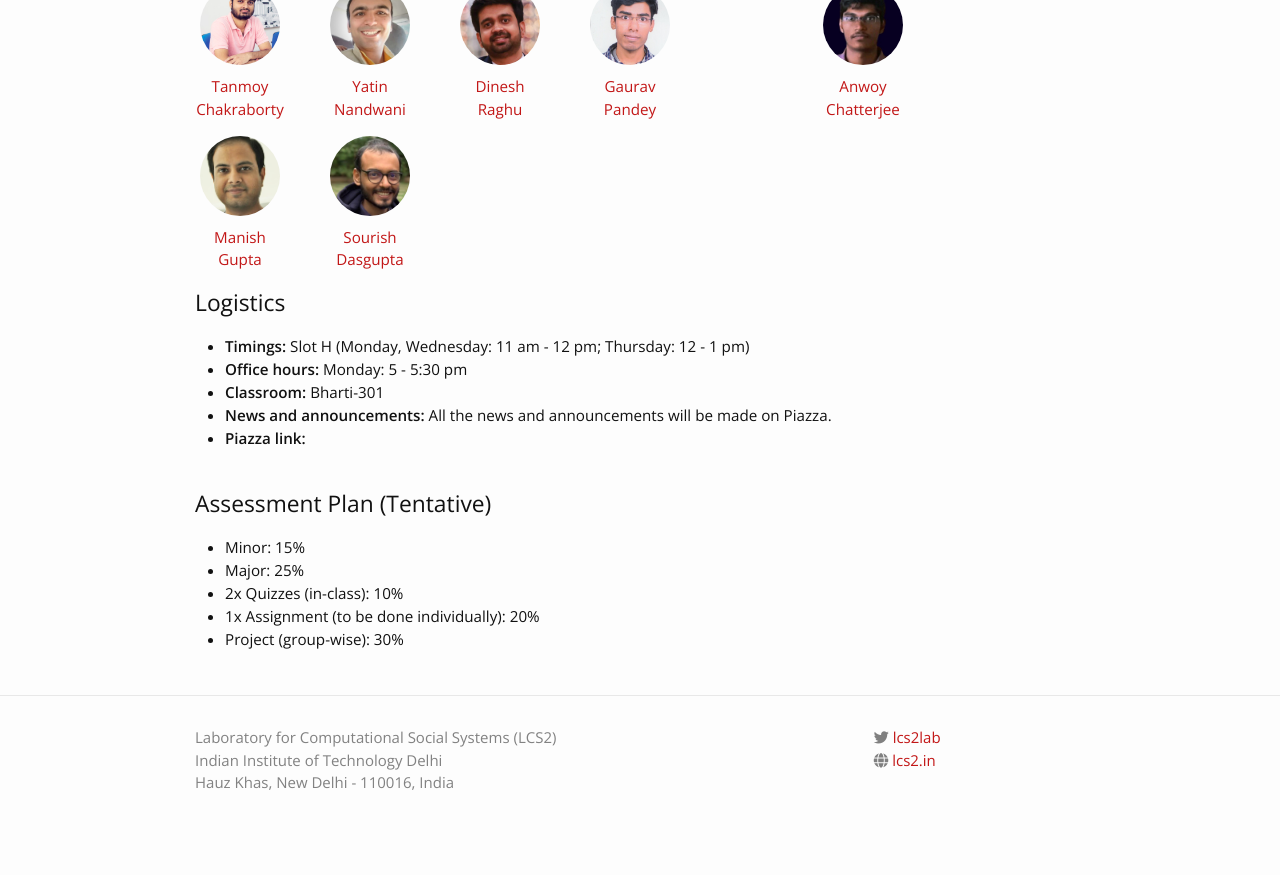
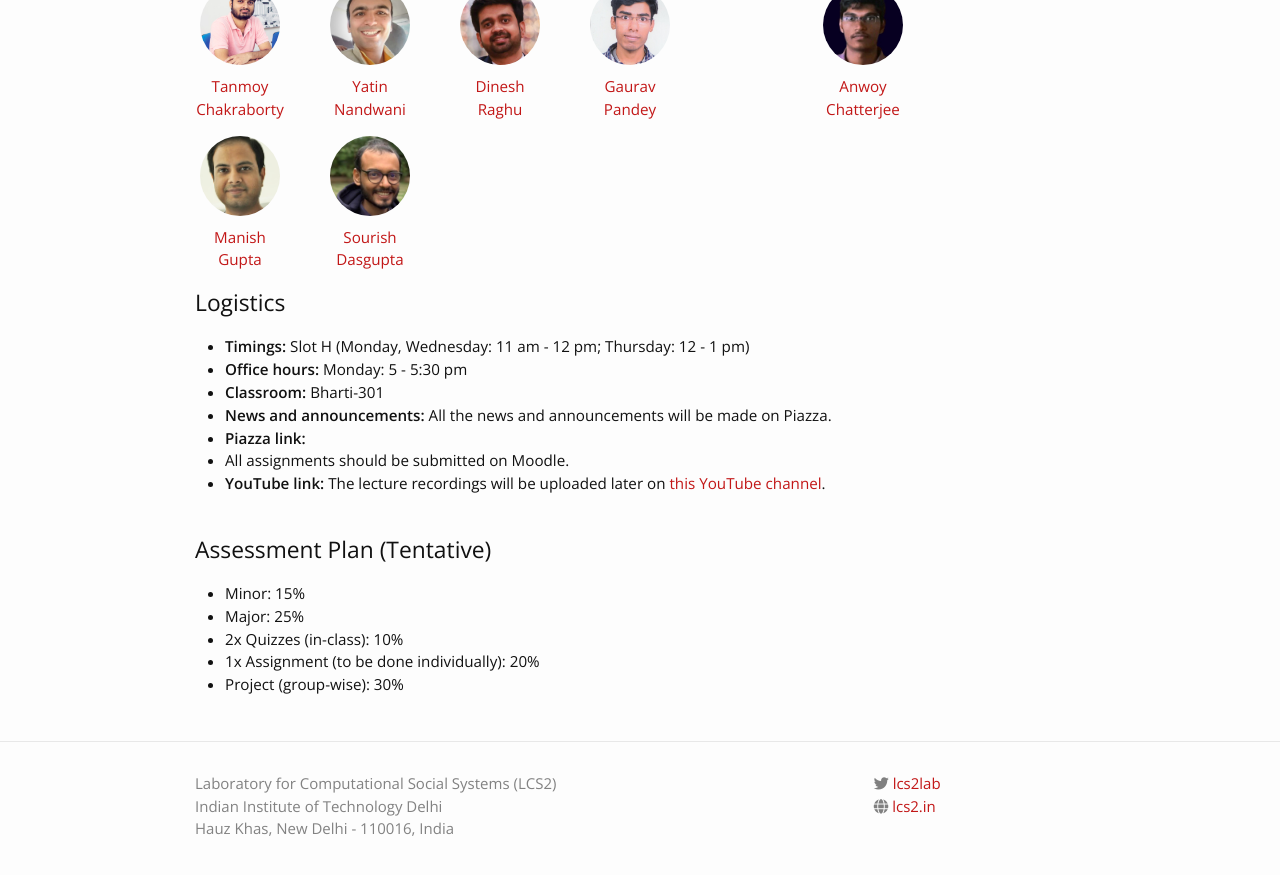
Before and after one commit to lcs2-iitd/ELL881-AIL821-2401, a Jekyll site: the page built from index.md, in a window 1280 px wide and 900 px high, scrolled down 1108 px. Shown: the top 875 px of the window. Built offline with Jekyll 4.4.1, drawn with Linux system fonts in a browser that asks for light colours; nearby versions of some CDN libraries; before the commit the page ends 1962 px from its top, so only the background shows below that.

Commit message:
Update home.html

```diff
--- a/_layouts/home.html
+++ b/_layouts/home.html
@@ -78,6 +78,8 @@ layout: default
       <li><b>Classroom:</b> Bharti-301</li>
         <li><b>News and announcements:</b> All the news and announcements will be made on Piazza.</li>
         <li><b>Piazza link:</b> </li>
+        <li>All assignments should be submitted on Moodle.</li>
+        <li><b>YouTube link:</b> The lecture recordings will be uploaded later on  <a href="https://www.youtube.com/@lcs2575">this YouTube channel</a>.</li>
     </ul>
 <br/>
 <h2>Assessment Plan (Tentative)</h2>
```
